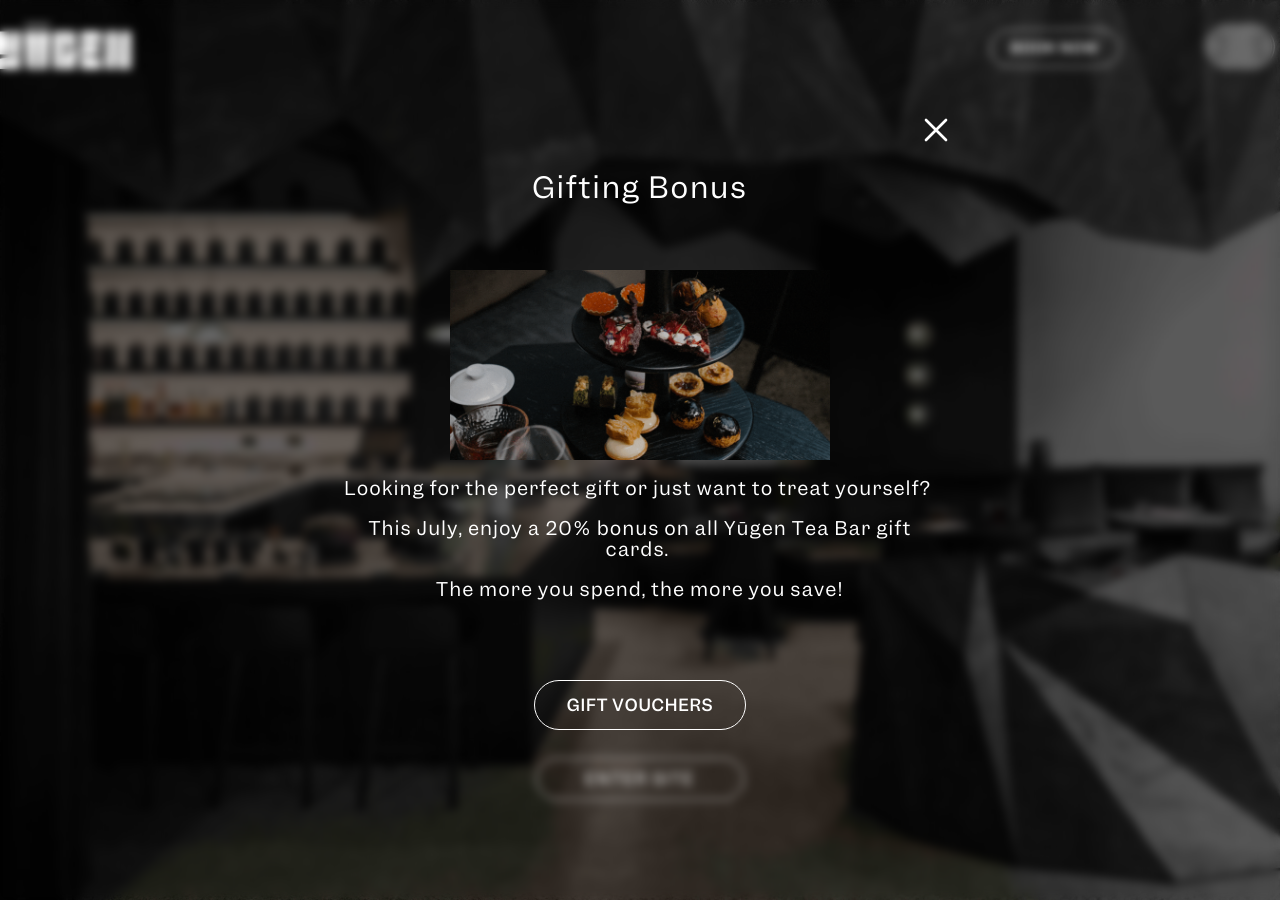
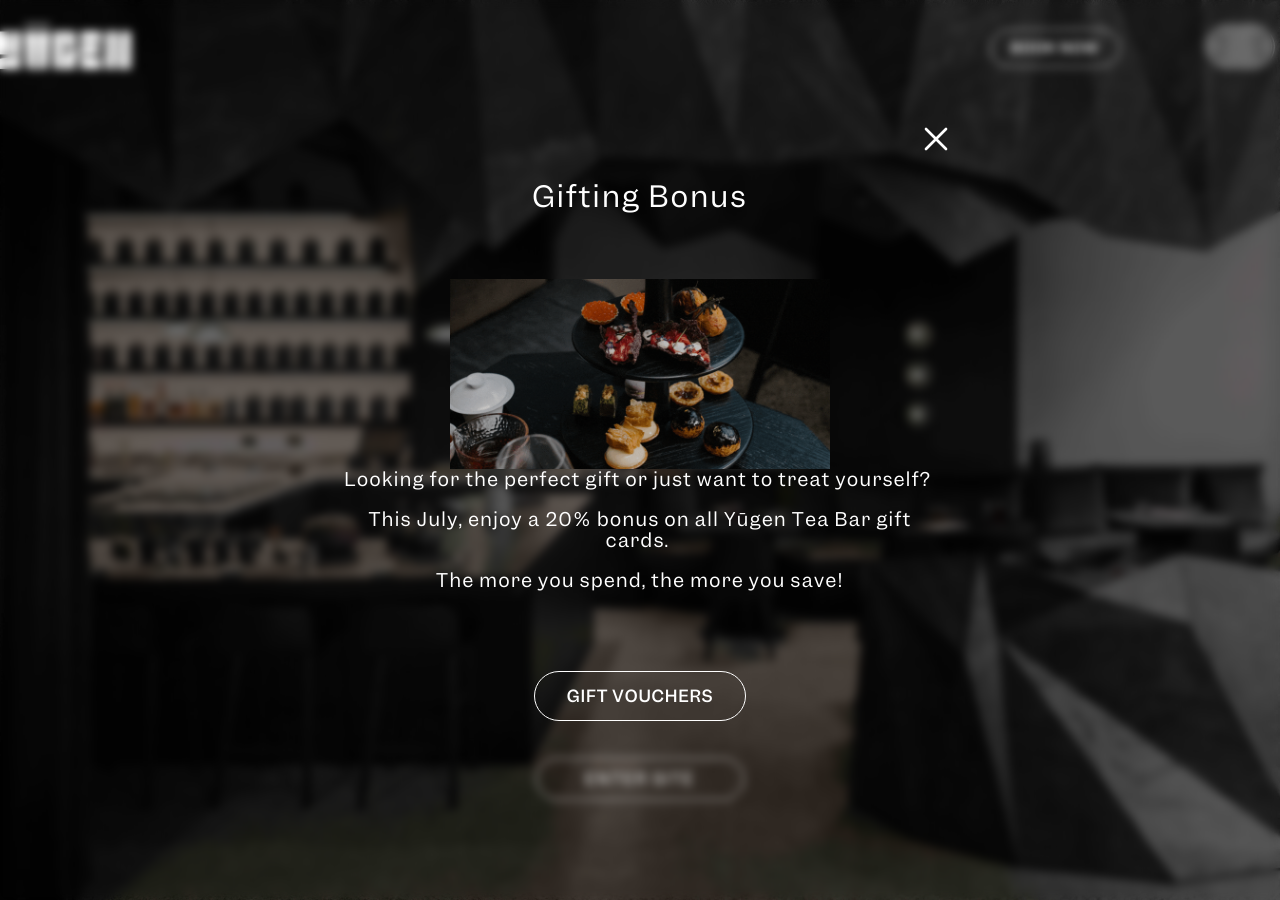
Before and after one commit to yugenteabar/teabar, a Jekyll site: the page built from _pages/index.md, in a window 1280 px wide and 900 px high. Built offline with Jekyll 4.4.1, drawn with Linux system fonts in a browser that asks for light colours.

Commit message:
TinaCMS content update

```diff
--- a/_pages/index.md
+++ b/_pages/index.md
@@ -5,7 +5,7 @@ meta_description: 'Yugen Tea Bar, located Chapel St, South Yarra'
 title: Homepage
 show_popup: true
 popup_title: Gifting Bonus
-popup_text: "![](</uploads/Tea bar gift vouchers popup.gif>)\n\nLooking for the perfect gift or just want to treat yourself?\_\n\nThis July, enjoy a 20% bonus on all Yūgen Tea Bar gift cards.\_\n\nThe more you spend, the more you save!\n"
+popup_text: "![](</uploads/Tea bar gift vouchers popup.gif>)Looking for the perfect gift or just want to treat yourself?\_\n\nThis July, enjoy a 20% bonus on all Yūgen Tea Bar gift cards.\_\n\nThe more you spend, the more you save!\n"
 popup_button_text: Gift Vouchers
 popup_button_link: 'https://yugen.vouchercart.com/34258/july-special-offer-our-gift-to-you'
 _template: homepage
```
